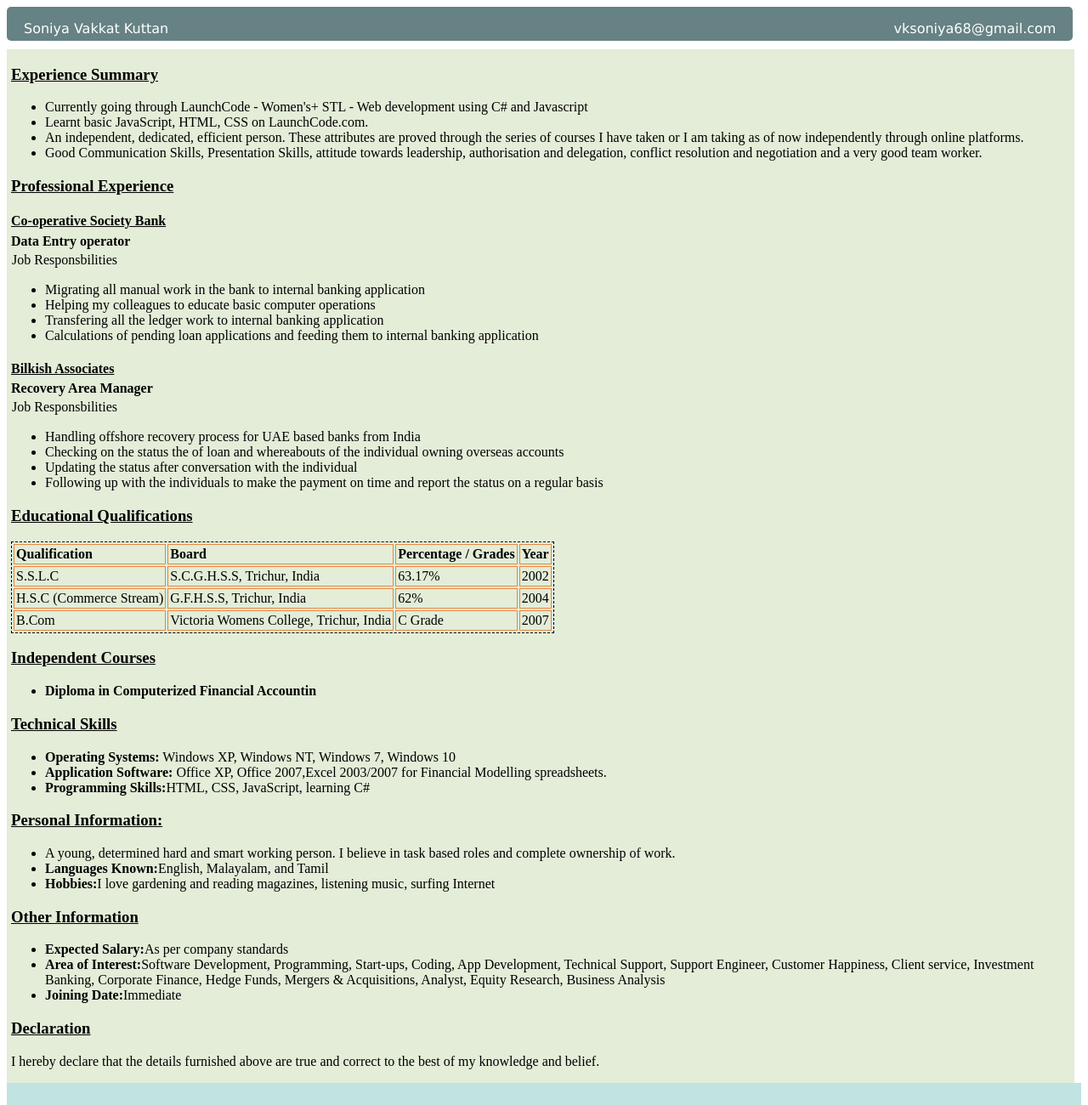
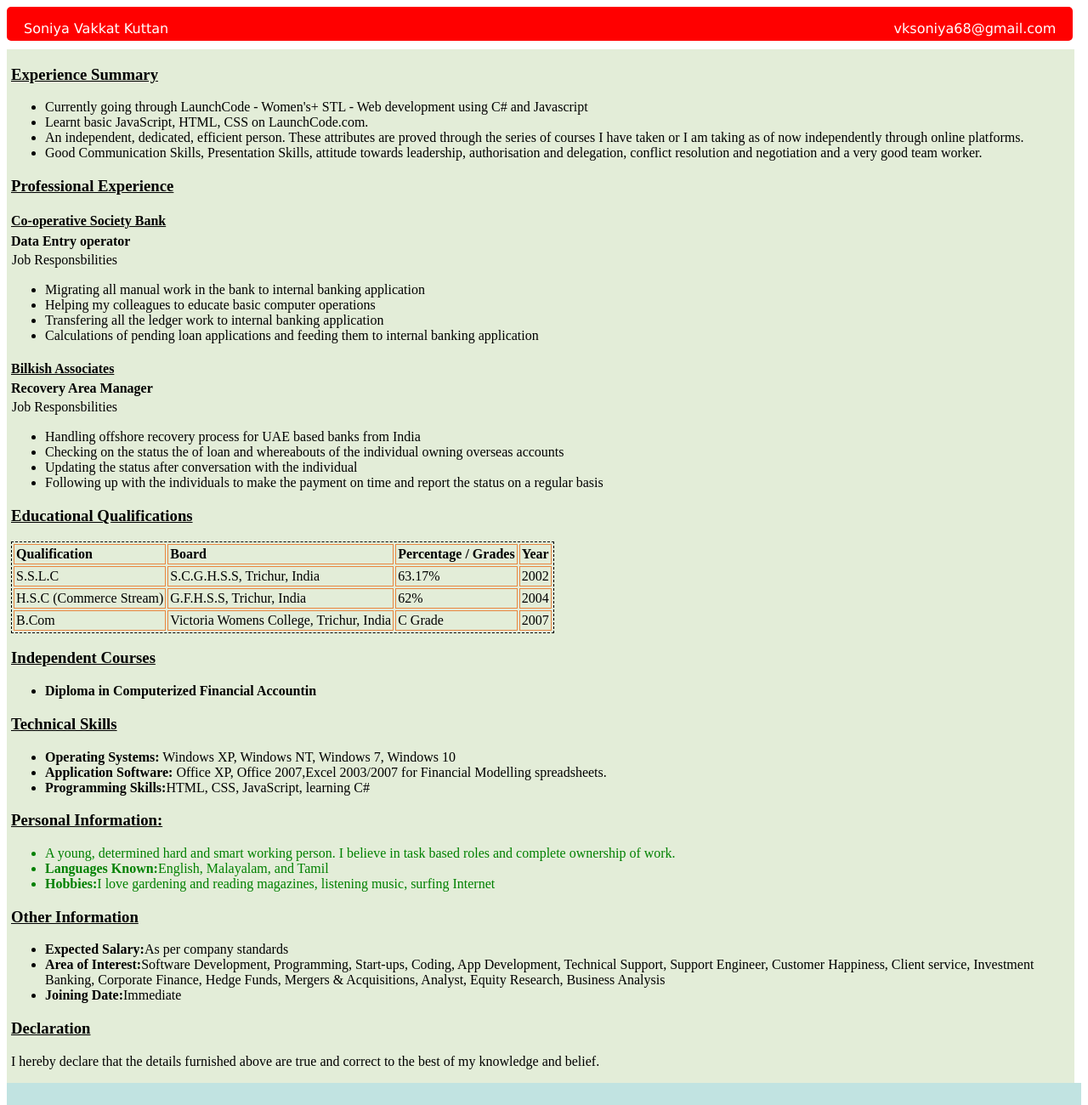
Before and after one commit to soniya1987/js-assignment-4-html-me-something-soniya1987, a website: page index.html in a window 1280 px wide. Shown: the top 1300 px of the page at 85% size. Drawn offline with Linux system fonts and the light colour scheme.

Commit message:
Changes related to review comments

```diff
--- a/index.html
+++ b/index.html
@@ -98,14 +98,15 @@
          </article>
          <article>
             <h3>Personal Information:</h3>
-            <p id="testP">
-            <ul>
-               <li>
-               A young, determined hard and smart working person. I believe in task based roles and complete ownership of work.
-               <li>
-               <span id="course-name">Languages Known:</span>English, Malayalam, and Tamil</li>
-               <li>
-               <span id="course-name">Hobbies:</span>I love gardening and reading magazines, listening music, surfing Internet</li> </ul>
+            <p>
+               <ul id="testP">
+                  <li>
+                  A young, determined hard and smart working person. I believe in task based roles and complete ownership of work.
+                  <li>
+                  <span id="course-name">Languages Known:</span>English, Malayalam, and Tamil</li>
+                  <li>
+                  <span id="course-name">Hobbies:</span>I love gardening and reading magazines, listening music, surfing Internet</li>
+            </ul>
             </p>
          </article>
          <article>
--- a/styles.css
+++ b/styles.css
@@ -9,7 +9,7 @@ header
     z-index: 1;
     height:40px;
     width: 98%;
-    background-color: #668284;
+    background-color: red;
     margin-bottom: 10px;
 }
 
@@ -106,3 +106,8 @@ td
 {
     font-weight:bold;
 }
+
+#testP
+{
+    color: green;
+}
```
